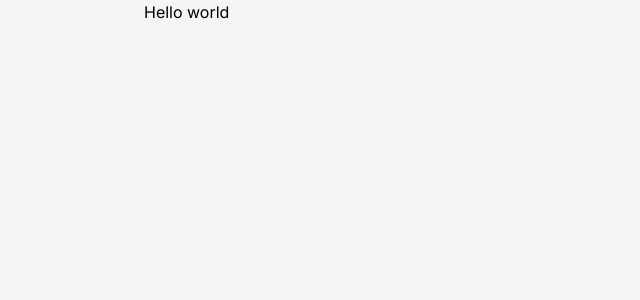
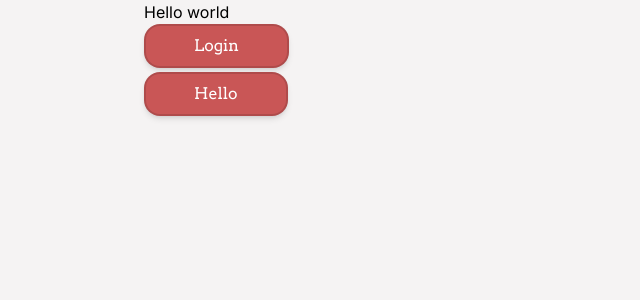
Before and after one commit to yu-hacks/yuHacks_client, a Next.js app: page / in a window 1280 px wide. Shown: the top 300 px of the page, without its empty margins (0-640 px from the left). Built offline with nearby package versions, Linux system fonts and the light colour scheme.

Commit message:
Created Button.tsx, Button.component.css

```diff
--- a/src/app/globals.css
+++ b/src/app/globals.css
@@ -3,9 +3,11 @@
 @tailwind utilities;
 
 :root {
+  --bg-main-accent: #C95656;
   --foreground-hex: #3D3D3D;
   --background-hex: #F5F3F3;
 }
+
 
 @media (prefers-color-scheme: dark) {
   :root {
--- a/src/app/page.tsx
+++ b/src/app/page.tsx
@@ -1,3 +1,4 @@
+import Button from "@/components/common/Button.component";
 
 export default function Home() {
 
@@ -5,6 +6,7 @@ export default function Home() {
     <main className="flex min-h-screen flex-col px-36">
       <div>
         <h1>Hello world</h1>
+        <Button />
       </div>
     </main>
   )
--- /dev/null
+++ b/src/components/common/Button.component.css
@@ -0,0 +1,5 @@
+@import url('https://fonts.googleapis.com/css2?family=Arvo&family=Roboto+Condensed&family=Ubuntu:wght@300;400&display=swap');
+
+.btn-font {
+    font-family: 'Arvo', serif;
+}
--- /dev/null
+++ b/src/components/common/Button.component.tsx
@@ -0,0 +1,18 @@
+import React from 'react'
+import './Button.component.css'
+
+const Button = () => {
+  return (
+    <div>
+    <button className="btn-font text-white text-base px-12 py-2 absolute bg-[var(--bg-main-accent)] border-2 border-solid border-black/[.13] shadow-md rounded-2xl">
+      Login
+    </button>
+    <br/><br/>
+    <button className="btn-font text-white text-base px-12 py-2 absolute bg-[var(--bg-main-accent)] border-2 border-solid border-black/[.13] shadow-md rounded-2xl">
+      Hello
+    </button>
+    </div>
+  )
+}
+
+export default Button
```
